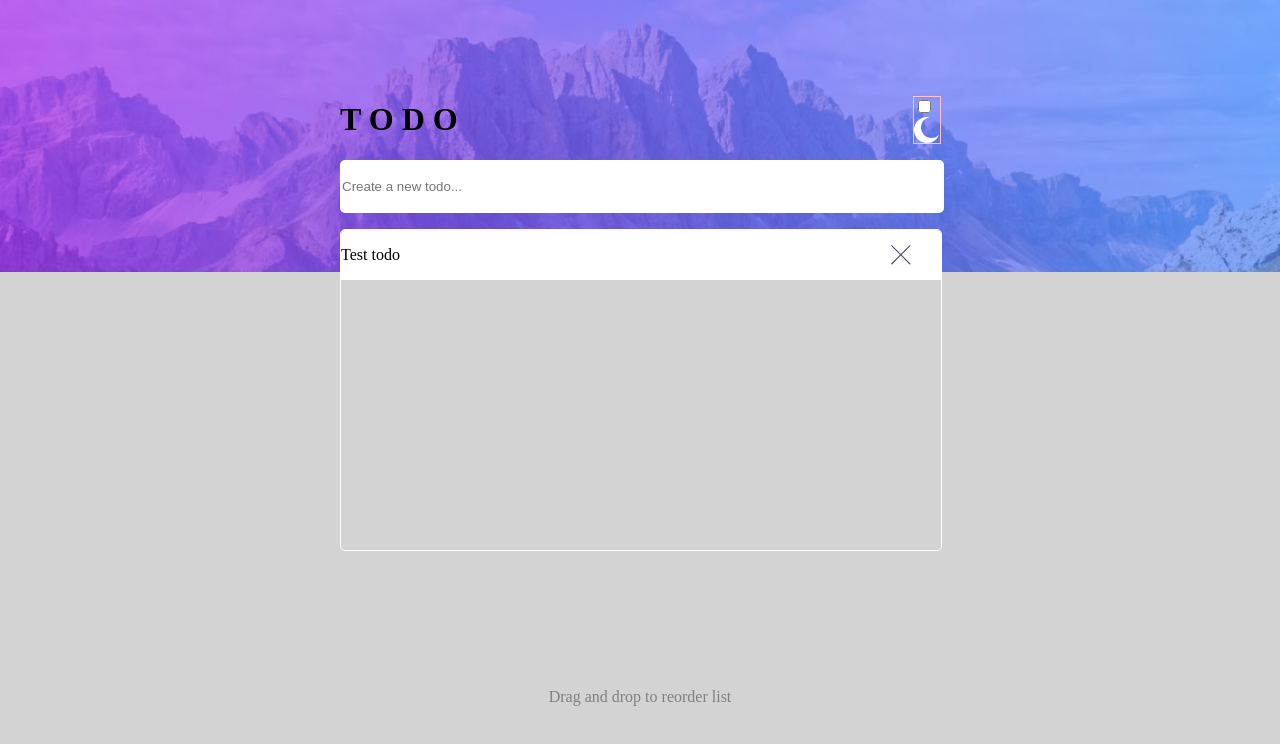
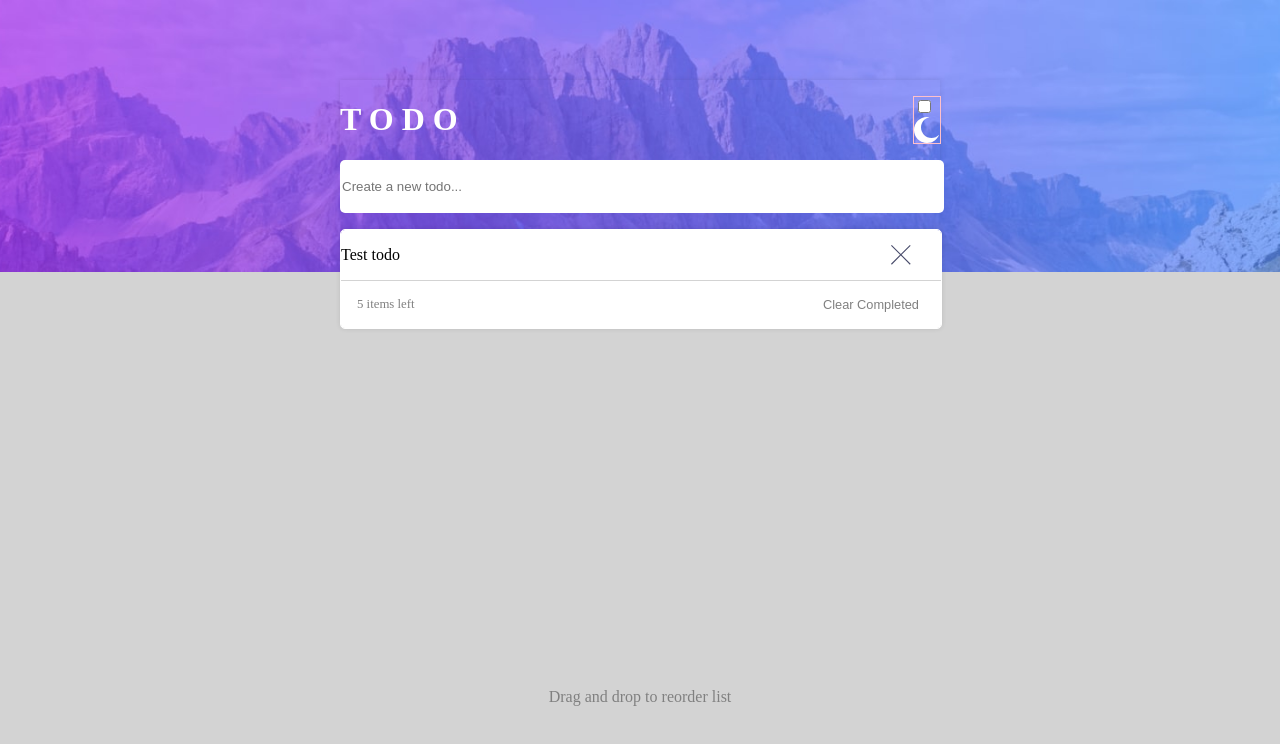
Before and after one commit to JJWallis/todo-app, a React (Create React App) app: page / in a window 1280 px wide. Shown: the top 744 px of the page. Built offline with nearby package versions, Linux system fonts and the light colour scheme.

Commit message:
Todo List styles added

```diff
--- a/src/components/TodoHeader.tsx
+++ b/src/components/TodoHeader.tsx
@@ -6,10 +6,11 @@ const StyledTodoHeader = styled.div`
    display: flex;
    justify-content: space-between;
    align-items: center;
+   box-shadow: 0 0 5px 0 rgba(0, 0, 0, 0.1);
 `
 
 const Title = styled.h1`
-   /* color: white; */
+   color: white;
    letter-spacing: 0.5ch;
 `
 
--- a/src/components/TodoList.tsx
+++ b/src/components/TodoList.tsx
@@ -1,22 +1,24 @@
 import React from 'react'
 import styled from 'styled-components'
 import Todo from './Todo'
+import TodoSummary from './TodoSummary'
 
 const Ul = styled.ul`
    width: 100%;
-   min-height: 20rem;
    border-radius: 5px;
    border: 1px solid white;
    padding: 0;
    margin: 0;
    margin-top: 1rem;
    overflow: hidden;
+   box-shadow: 0 0 5px 0 rgba(0, 0, 0, 0.1);
 `
 
 const TodoList: React.FC = () => {
    return (
       <Ul>
          <Todo />
+         <TodoSummary />
       </Ul>
    )
 }
--- /dev/null
+++ b/src/components/TodoSummary.tsx
@@ -0,0 +1,36 @@
+import React from 'react'
+import styled from 'styled-components'
+
+const FlexWrapper = styled.div`
+   display: flex;
+   justify-content: space-between;
+   align-items: center;
+   background-color: white;
+   padding-inline: 1rem;
+`
+
+const ItemsLeft = styled.p`
+   color: grey;
+   font-size: 0.8rem;
+`
+
+const Completed = styled.button`
+   color: grey;
+   background-color: transparent;
+   outline: none;
+   border: none;
+   cursor: pointer;
+   padding-block: 1rem;
+   font-size: 0.8rem;
+`
+
+const TodoSummary: React.FC = () => {
+   return (
+      <FlexWrapper>
+         <ItemsLeft>5 items left</ItemsLeft>
+         <Completed>Clear Completed</Completed>
+      </FlexWrapper>
+   )
+}
+
+export default TodoSummary
```
